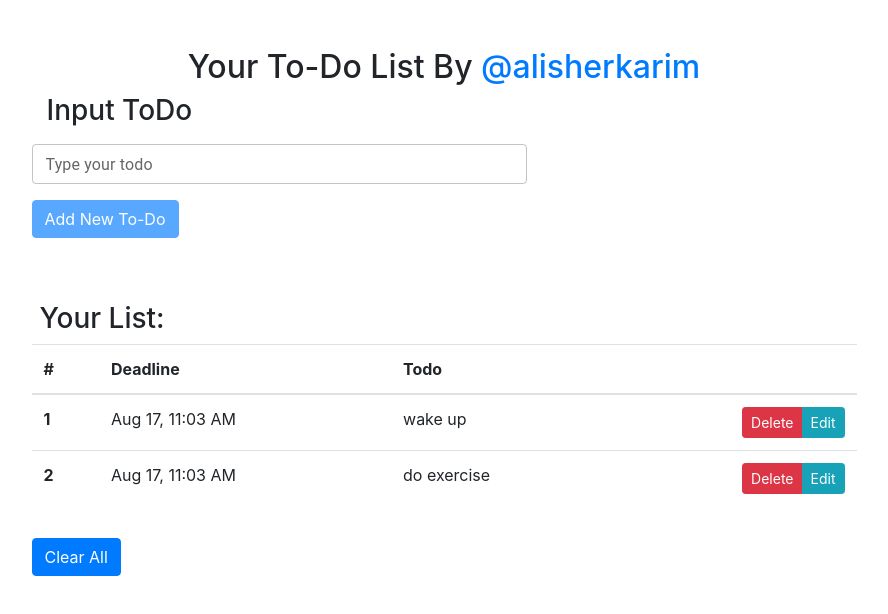
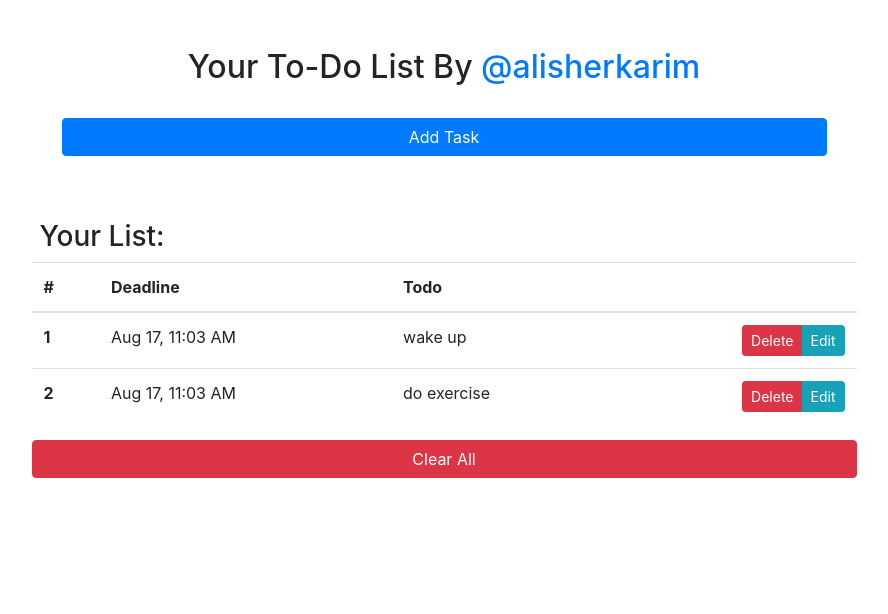
Before and after one commit to AlisherKarim/to-do-list, a React (Create React App) app: page / in a window 1280 px wide. Shown: the top 614 px of the page, without its empty margins (196-1084 px from the left). Built offline with nearby package versions, Linux system fonts and the light colour scheme.

Commit message:
button fix, refactor, add task button

```diff
--- a/src/App.js
+++ b/src/App.js
@@ -1,190 +1,135 @@
-import React from 'react'
+import React from "react";
 import { useState, useEffect } from "react";
-import {v4 as uuidv4} from 'uuid'
-import ToDoInput from "./components/ToDoInput"
+import { v4 as uuidv4 } from "uuid";
+// import ToDoInput from "./components/ToDoInput";
+import ToDoForm from "./components/ToDoForm";
 //import ToDoItem from "./components/ToDoItem"
-import TodoList from './components/TodoList'
+import TodoList from "./components/TodoList";
 //some comment
 
 export default function App() {
-
 	const [id, setID] = useState(uuidv4());
-  const [items, setItems] = useState( () => {
-
+	const [initButton, setButton] = useState(false);
+	const [items, setItems] = useState(() => {
 		const localItems = localStorage.getItem("localItems");
-    const jsonized = JSON.parse(localItems)
-    return jsonized || [
-      {id: uuidv4(), text: "wake up", date: new Date()},
-      {id: uuidv4(), text: "do exercise", date: new Date()}
+		const jsonized = JSON.parse(localItems);
+		return (
+			jsonized || [
+				{ id: uuidv4(), text: "wake up", date: new Date() },
+				{ id: uuidv4(), text: "do exercise", date: new Date() },
 			]
-    }
-  )
+		);
+	});
 	const [item, setItem] = useState("");
 	const [edit, setEdit] = useState(false);
 	const [date, setDate] = useState(new Date());
 
 	const handleSubmit = (event) => {
 		event.preventDefault();
-    if(edit === true){
-
-      setItems(items.filter((CurrentItem) => {
-        if(CurrentItem.id === id){
+		if (edit === true) {
+			setItems(
+				items
+					.filter((CurrentItem) => {
+						if (CurrentItem.id === id) {
 							CurrentItem.text = item;
 							CurrentItem.date = date;
 						}
 						return true;
-      }
-      ).sort(function (a, b) {
+					})
+					.sort(function (a, b) {
 						// var dateA = new Date(a.date_prop).getTime();
 						// var dateB = new Date(b.date_prop).getTime();
 						// return dateA < dateB ? 1 : -1; // ? -1 : 1 for ascending/increasing order
-        return Date.parse(a.date) - Date.parse(b.date)
+						return Date.parse(a.date) - Date.parse(b.date);
 					})
-      )
+			);
+			setButton(false);
 			setItem("");
 			setDate(new Date());
 			setID(uuidv4());
 			setEdit(false);
-    }
-    else{
-      const newItem = {id: id, text: item, date: date}
+		} else {
+			const newItem = { id: id, text: item, date: date };
 
-      setItems([...items, newItem].sort(function (a, b) {
+			setItems(
+				[...items, newItem].sort(function (a, b) {
 					// var dateA = new Date(a.date_prop).getTime();
 					// var dateB = new Date(b.date_prop).getTime();
 					// return dateA < dateB ? 1 : -1; // ? -1 : 1 for ascending/increasing order
-        return Date.parse(a.date) - Date.parse(b.date)
-      }))
-      setItem("")
+					return Date.parse(a.date) - Date.parse(b.date);
+				})
+			);
+			setItem("");
 			setDate(new Date());
-      setID(uuidv4())
+			setID(uuidv4());
+      setButton(false);
 		}
-  }
+	};
+
+	const handleEditor = () => {
+		setButton(true);
+	};
+
 	const handleClear = () => {
 		setItems([]);
-  }
+	};
 	const handleEdit = (idOfEditable) => {
 		console.log(`Editing ${idOfEditable}`);
-    const itemToBeEdited = items.find((CurrentItem) => {return CurrentItem.id === idOfEditable})
+		const itemToBeEdited = items.find((CurrentItem) => {
+			return CurrentItem.id === idOfEditable;
+		});
+    setButton(false);
 		setItem(itemToBeEdited.text);
 		setDate(itemToBeEdited.date);
-    setID(idOfEditable)
-    setEdit(true)
-  }
+		setID(idOfEditable);
+		setEdit(true);
+	};
 	const handleDelete = (idOfDeletable) => {
 		//console.log(id)
-    setItems(items.filter((CurrentItem) => {return CurrentItem.id !== idOfDeletable}));
-  }
+		setItems(
+			items.filter((CurrentItem) => {
+				return CurrentItem.id !== idOfDeletable;
+			})
+		);
+	};
 	const handleChange = (event) => {
 		setItem(event.target.value);
-  }
+	};
 	const dateChangeHandler = (date) => {
 		setDate(date);
-  }
+	};
 
 	useEffect(() => {
 		localStorage.setItem("localItems", JSON.stringify(items));
-  }
-  )
+	});
 
 	return (
-    <div>
-      <div className = "container">
-        <div className = "row">
-          <div className = "col mx-auto col-md-9 mt-5">
-            <h2 className = "text-capitalize text-center">Your to-do list by <a class="text-lowercase" href = "https://github.com/alisherkarim">@alisherkarim</a></h2>
-            <ToDoInput dateChangeHandler={dateChangeHandler} handleSubmit = {handleSubmit} value = {item} dateValue = {date} handleChange = {handleChange}/>
-            <TodoList items = {items} handleClear = {handleClear} handleDelete = {handleDelete} handleEdit = {handleEdit}/>
+		<div className="container">
+			<div className="row">
+				<div className="col mx-auto col-md-9 mt-5">
+					<h2 className="text-capitalize text-center">
+						Your to-do list by{" "}
+						<a class="text-lowercase" href="https://github.com/alisherkarim">
+							@alisherkarim
+						</a>
+					</h2>
+					<ToDoForm
+						dateChangeHandler={dateChangeHandler}
+						handleSubmit={handleSubmit}
+						value={item}
+						dateValue={date}
+						handleChange={handleChange}
+						ifedit={handleEditor}
+						btnstate={initButton}
+					/>
+					<TodoList
+						items={items}
+						handleClear={handleClear}
+						handleDelete={handleDelete}
+						handleEdit={handleEdit}
+					/>
 				</div>
 			</div>
 		</div>
-    </div>
-  )
+	);
 }
-
-
-/*
-export default class App extends Component {
-  state = {
-    items : [
-      {id: uuidv4(), text: "wake up"},
-      {id: uuidv4(), text: "do exercise"}
-    ],
-    id : uuidv4(),
-    item: "",
-    edit: false
-  }
-
-
-
-  handleSubmit = (event) => {
-    event.preventDefault();
-    if(this.state.edit === true){
-      this.setState({
-        items: this.state.items.filter((item) =>
-        {
-          if(item.id === this.state.id){
-            item.text = this.state.item
-          }
-          return true
-        }),
-          item: "",
-          id: uuidv4(),
-          edit: false
-        })
-    }
-    else{
-      const newItem = {id: this.state.id, text: this.state.item}
-      this.setState({
-        items: [...this.state.items, newItem],
-        item: "",
-        id : uuidv4()
-      })
-    }
-  }
-  handleClear = () => {
-    this.setState({
-      items: []
-    })
-  }
-  handleEdit = (id) => {
-    console.log(`Editing ${id}`);
-    const itemToBeEdited = this.state.items.find((item) => {return item.id === id})
-    this.setState({
-      item : itemToBeEdited.text,
-      edit: true,
-      id: id
-    })
-  }
-  handleDelete = (id) => {
-    //console.log(id)
-    this.setState({
-      items: this.state.items.filter((item) => {return item.id !== id})
-    })
-  }
-  handleChange = (event) => {
-    this.setState({
-      item: event.target.value
-    })
-  }
-  render() {
-
-
-    //console.log(this.state.items)
-    return (
-
-      <div className = "container">
-        <div className = "row">
-          <div className = "col-10 mx-auto col-md-8 mt-5">
-            <h2 className = "text-capitalize text-center">Your to-do list by <a class="text-lowercase" href = "https://github.com/alisherkarim">@alisherkarim</a></h2>
-            <ToDoInput handleSubmit = {this.handleSubmit} value = {this.state.item} handleChange = {this.handleChange}/>
-            <TodoList items = {this.state.items} handleClear = {this.handleClear} handleDelete = {this.handleDelete} handleEdit = {this.handleEdit}/>
-          </div>
-        </div>
-      </div>
-
-    )
-  }
-}
-
-*/
--- /dev/null
+++ b/src/components/ToDoForm.js
@@ -0,0 +1,56 @@
+import React from "react";
+import BasicDateTimePicker from "./DateTimePicker";
+import FullWidthTextField from "./InputMUI";
+
+export default function ToDoForm(props) {
+	if (!props.btnstate) {
+		return (
+			<div className="container">
+				<div className="col text-center" style={{ marginTop: "2rem" }}>
+					<button
+						type="button"
+						className="btn btn-primary btn-block"
+						onClick={props.ifedit}>
+						Add Task
+					</button>
+				</div>
+			</div>
+		);
+	}
+
+	return (
+		<div>
+			<form className="form" onSubmit={props.handleSubmit}>
+				<div className="container form-group">
+					<label htmlFor="todoInput">
+						<h3>Input ToDo</h3>
+					</label>
+					<div className="row">
+						<FullWidthTextField
+							className="col-8"
+							handleChange={props.handleChange}
+							id="todoInput"
+							name="todoInput"
+							type="text"
+							placeholder="Enter the ToDo"
+							value={props.value}
+						/>
+						{/* <input onChange = {handleChange}  className = "col-8 form-control" id = "todoInput" name = "todoInput" type = "text" placeholder = "Enter the ToDo" value = {value}></input> */}
+						<div className="col-4">
+							<BasicDateTimePicker
+								dateValue={props.dateValue}
+								dateChangeHandler={props.dateChangeHandler}
+							/>
+						</div>
+					</div>
+				</div>
+				<button
+					className="btn btn-primary"
+					disabled={props.value.length > 0 ? false : true}
+					type="submit">
+					Add New To-Do
+				</button>
+			</form>
+		</div>
+	);
+}
--- a/src/components/TodoList.js
+++ b/src/components/TodoList.js
@@ -1,16 +1,16 @@
-import React, { Component } from 'react'
-import Item from "./ToDoItem"
+import React, { Component } from "react";
+import Item from "./ToDoItem";
 export default class TodoList extends Component {
 	render() {
-        const items = this.props.items
-        const {handleEdit, handleDelete, handleClear} = this.props
+		const items = this.props.items;
+		const { handleEdit, handleDelete, handleClear, ifedit } = this.props;
 		//console.log(items);
 		return (
-            <section style = {{margin: "4rem 0 0 0"}}>
-                <h3 className='mx-2'>Your List:</h3>
-                <div className='table-responsive'>
-                    <table className = "table">
-                        <thead >
+			<section style={{ margin: "4rem 0 0 0" }}>
+				<h3 className="mx-2">Your List:</h3>
+				<div className="table-responsive">
+					<table className="table">
+						<thead>
 							<tr>
 								<th scope="col-1">#</th>
 								<th scope="col-2">Deadline</th>
@@ -19,12 +19,24 @@ export default class TodoList extends Component {
 							</tr>
 						</thead>
 						<tbody>
-                            {items.map((item, index) => <Item key={item.id} index={index} handleDelete = {handleDelete} handleEdit = {handleEdit} itemName = {item.text} itemId = {item.id} date = {item.date}/>)}
+							{items.map((item, index) => (
+								<Item
+									key={item.id}
+									index={index}
+									handleDelete={handleDelete}
+									handleEdit={handleEdit}
+									itemName={item.text}
+									itemId={item.id}
+									date={item.date}
+								/>
+							))}
 						</tbody>
 					</table>
 				</div>
-                <button className = "btn btn-primary mt-3" onClick = {handleClear}>Clear All</button>
+				<button className="btn btn-danger btn-block" onClick={handleClear}>
+					Clear All
+				</button>
 			</section>
-        )
+		);
 	}
 }
```
Also changed, not shown: src/components/ToDoInput.js (+33 -14 lines), 1 other file (tests, documents, lock files or other folders). Lines whose indentation alone changed are shown as unchanged.
